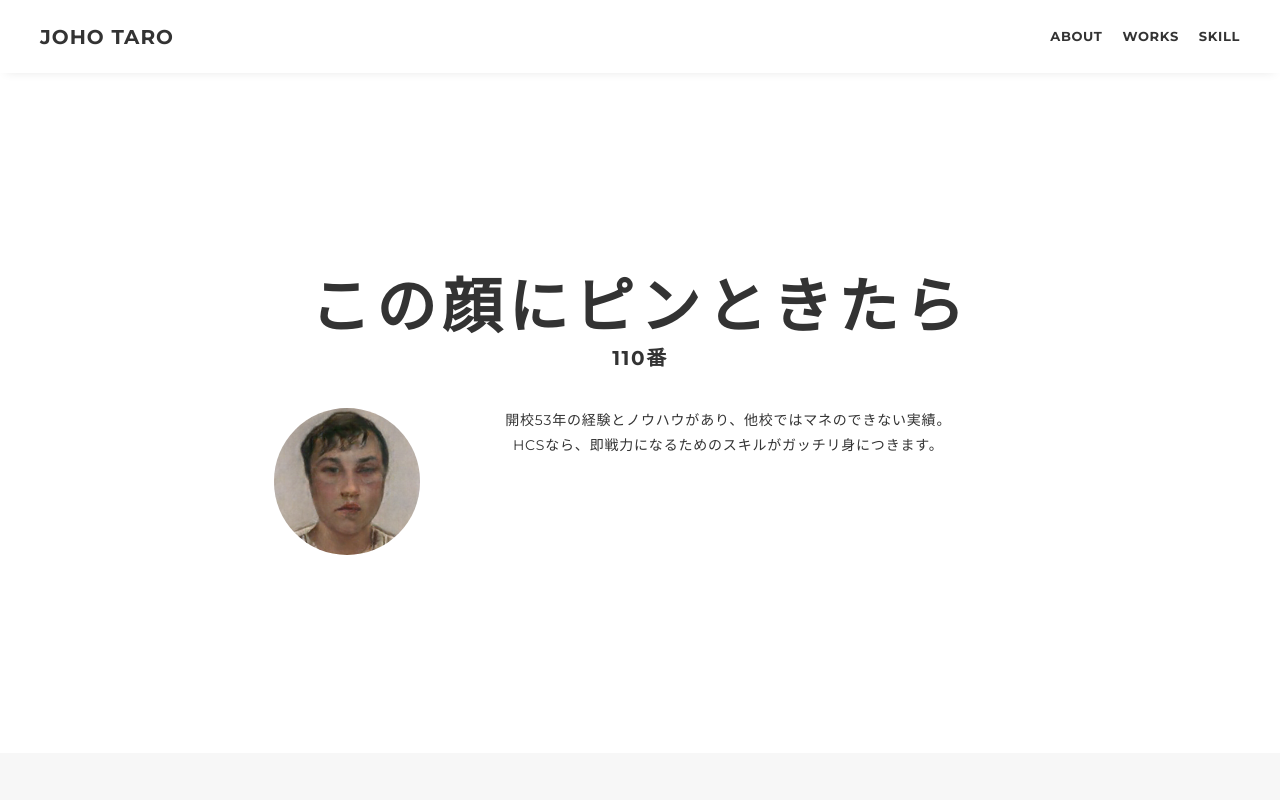
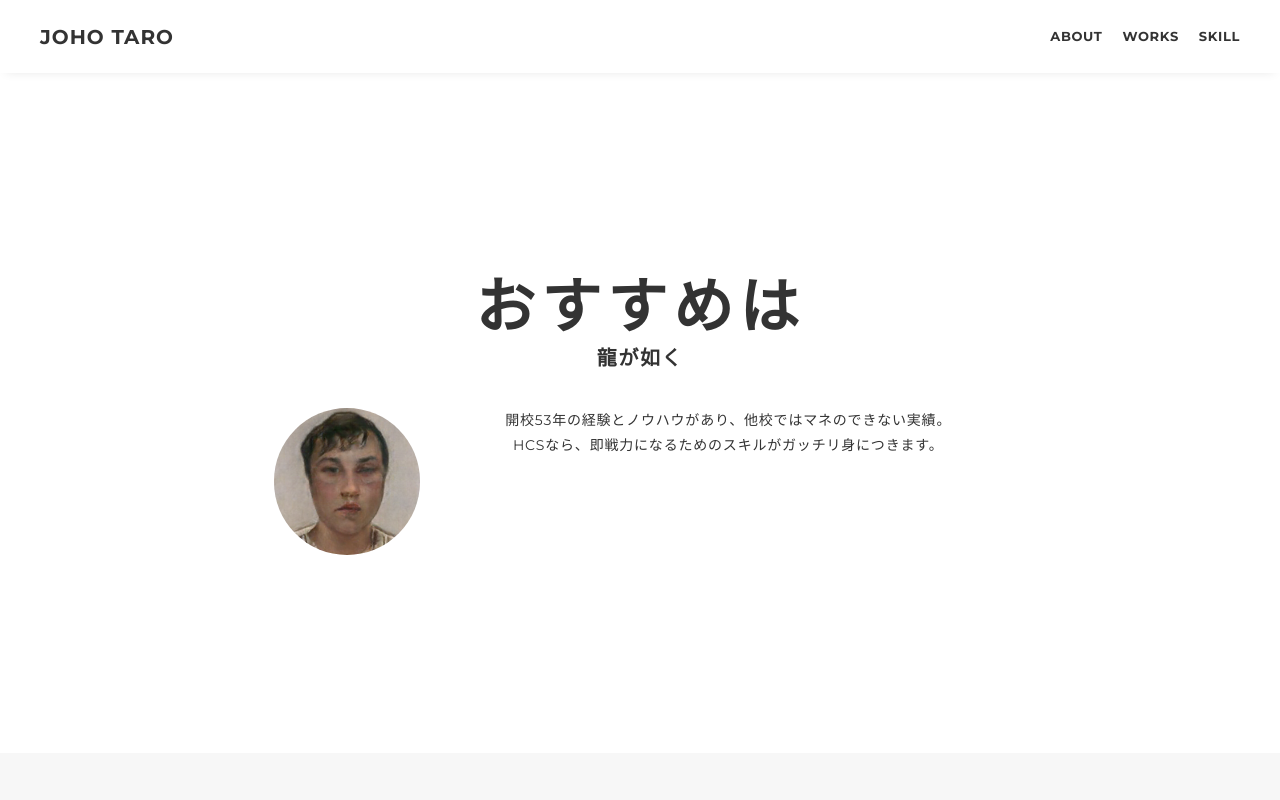
Before and after one commit to 20213072-sakakikodai/S1A120, a plain HTML site: page index.html in a window 1280 px wide. Shown: the top 800 px of the page. Drawn offline with nearby package versions, Linux system fonts and the light colour scheme.

Commit message:
Add files via upload
a

```diff
--- a/index.html
+++ b/index.html
@@ -36,8 +36,8 @@
 			<!-- main-visual -->
 			<div class="main-visual" id="about">
 				<div class="main-visual-inner">
-					<p class="main-visual-title">この顔にピンときたら</p>
-					<p class="main-visual-subtitle">110番</p>
+					<p class="main-visual-title">おすすめは</p>
+					<p class="main-visual-subtitle">龍が如く</p>
 					<div class="main-visual-profile">
 						<p class="main-visual-img">
 							<img src="portfolio/img/profile.png" alt="自画像" />
@@ -101,7 +101,7 @@
 							</div>
 						</div>
 						<div class="skill-item">
-							<p class="skill-img"><img src="https://www.google.com/url?sa=i&url=https%3A%2F%2Ftechplay.jp%2Fcolumn%2F303&psig=AOvVaw3r_i3wm8AvnI02F_StT9qS&ust=1639445787321000&source=images&cd=vfe&ved=0CAgQjRxqFwoTCICJ0dDR3_QCFQAAAAAdAAAAABAV" alt=""></p>
+							<p class="skill-img"><img src="portfolio/img/icon_skill.png" alt=""></p>
 							<div class="skill-body">
 								<h3 class="skill-name">Python</h3>
 								<p class="skill-text">
```
